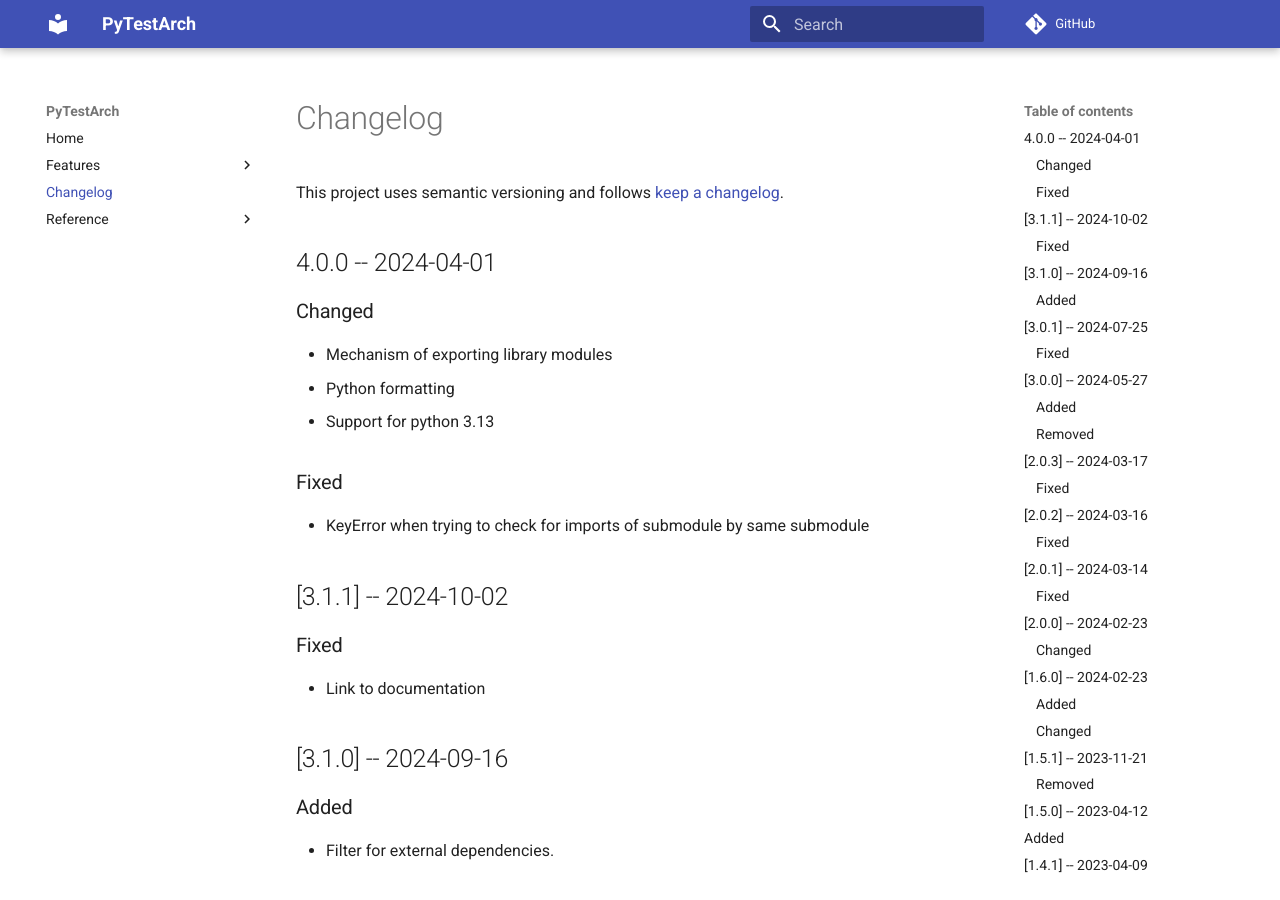
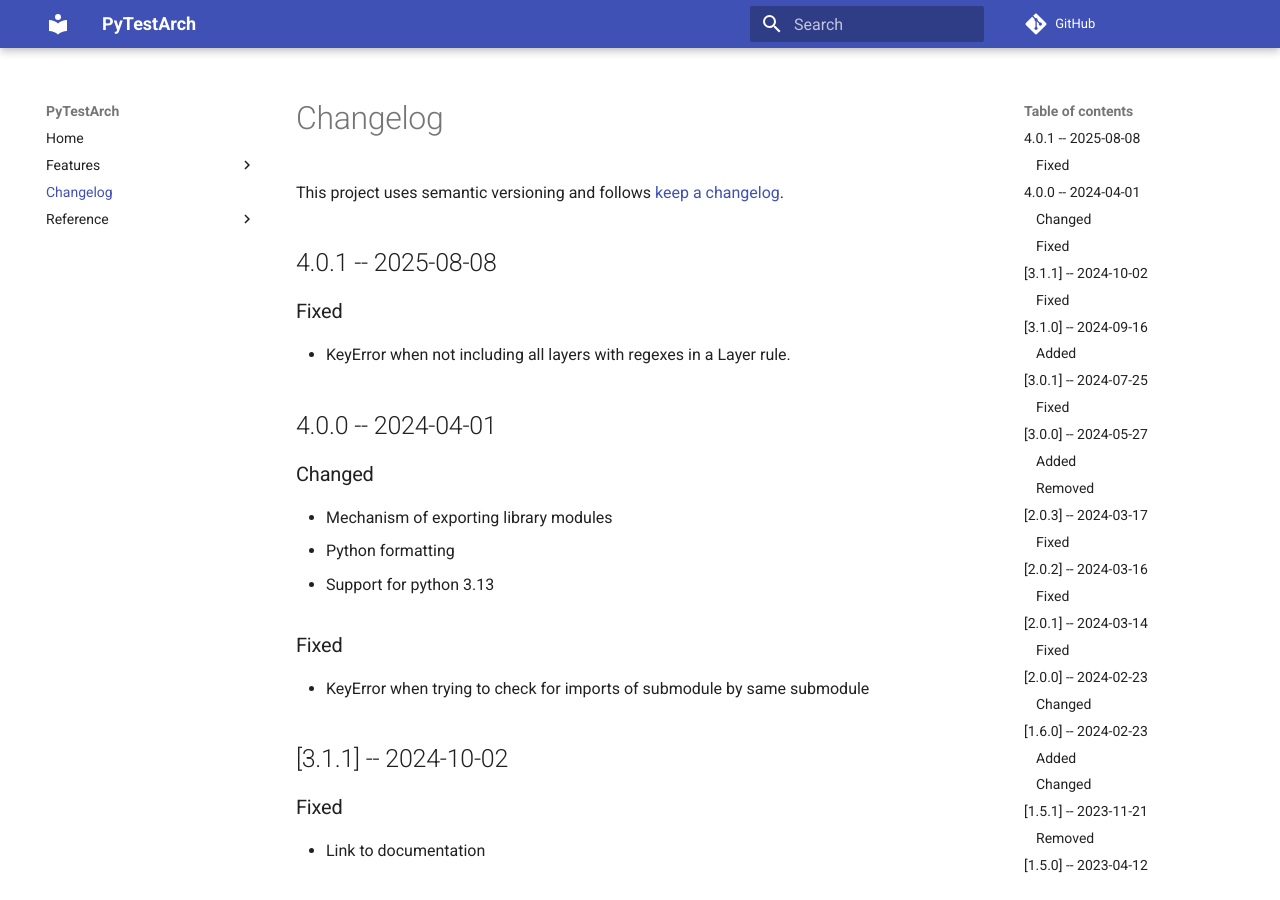
Before and after one commit to zyskarch/pytestarch, an MkDocs documentation site: the page built from docs/changelog.md, in a window 1280 px wide and 900 px high. Built offline with MkDocs 1.6.1 and Material for MkDocs 9.7.7, drawn with Linux system fonts in a browser that asks for light colours; comment, search, counter and statistics services are not loaded; the version menu is left out.

Commit message:
Release: Update version.

```diff
--- a/docs/changelog.md
+++ b/docs/changelog.md
@@ -1,6 +1,10 @@
 # Changelog
 
 This project uses semantic versioning and follows [keep a changelog](https://keepachangelog.com).
+
+## 4.0.1 -- 2025-08-08
+### Fixed
+- KeyError when not including all layers with regexes in a Layer rule.
 
 ## 4.0.0 -- 2024-04-01
 ### Changed
--- a/pyproject.toml
+++ b/pyproject.toml
@@ -1,6 +1,6 @@
 [project]
 name = "PyTestArch"
-version = "4.0.0"
+version = "4.0.1"
 requires-python = ">=3.9"
 description = "Test framework for software architecture based on imports between modules"
 authors = [{ name = "zyskarch", email = "zyskarch@gmail.com" }]
```
